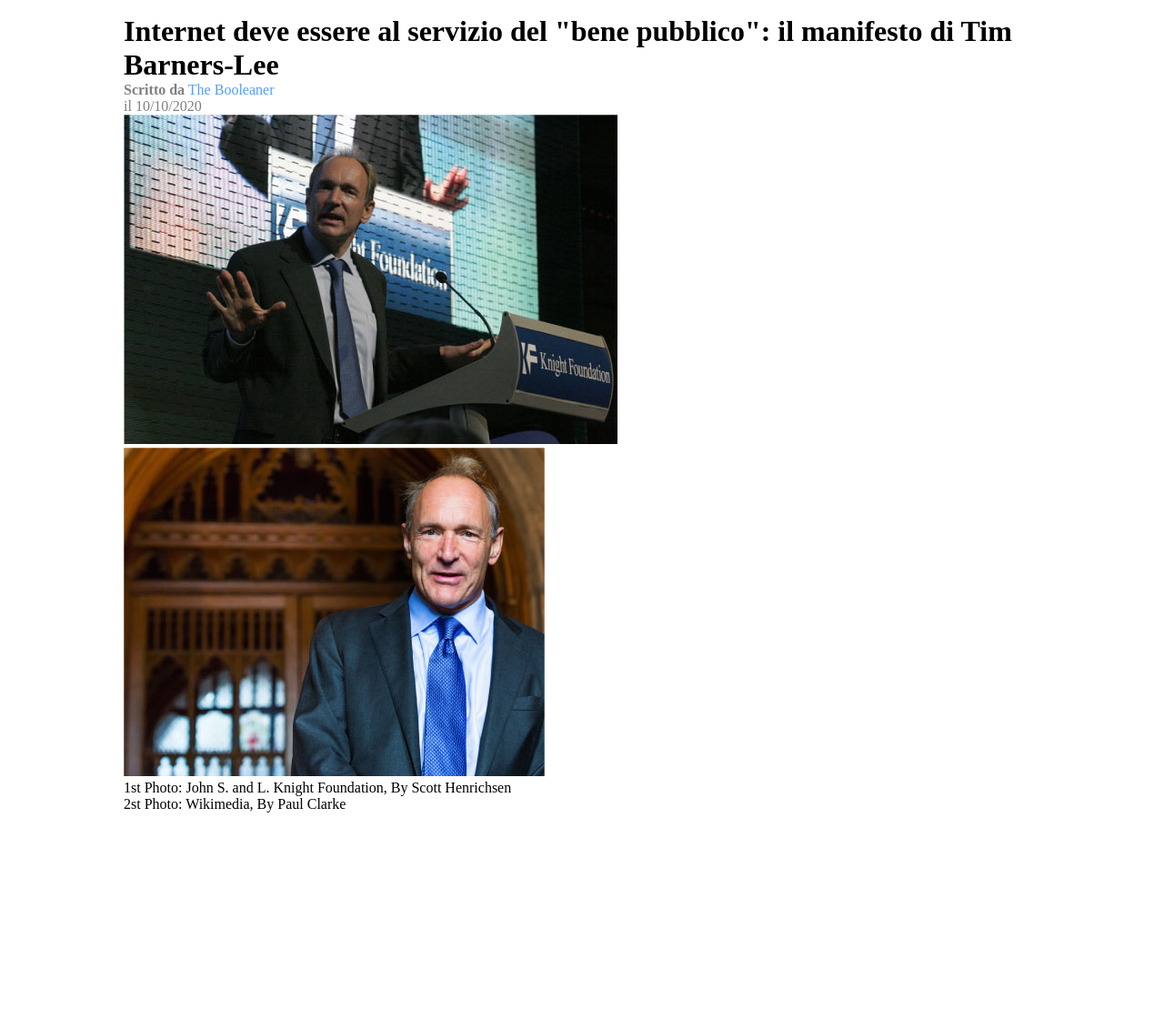
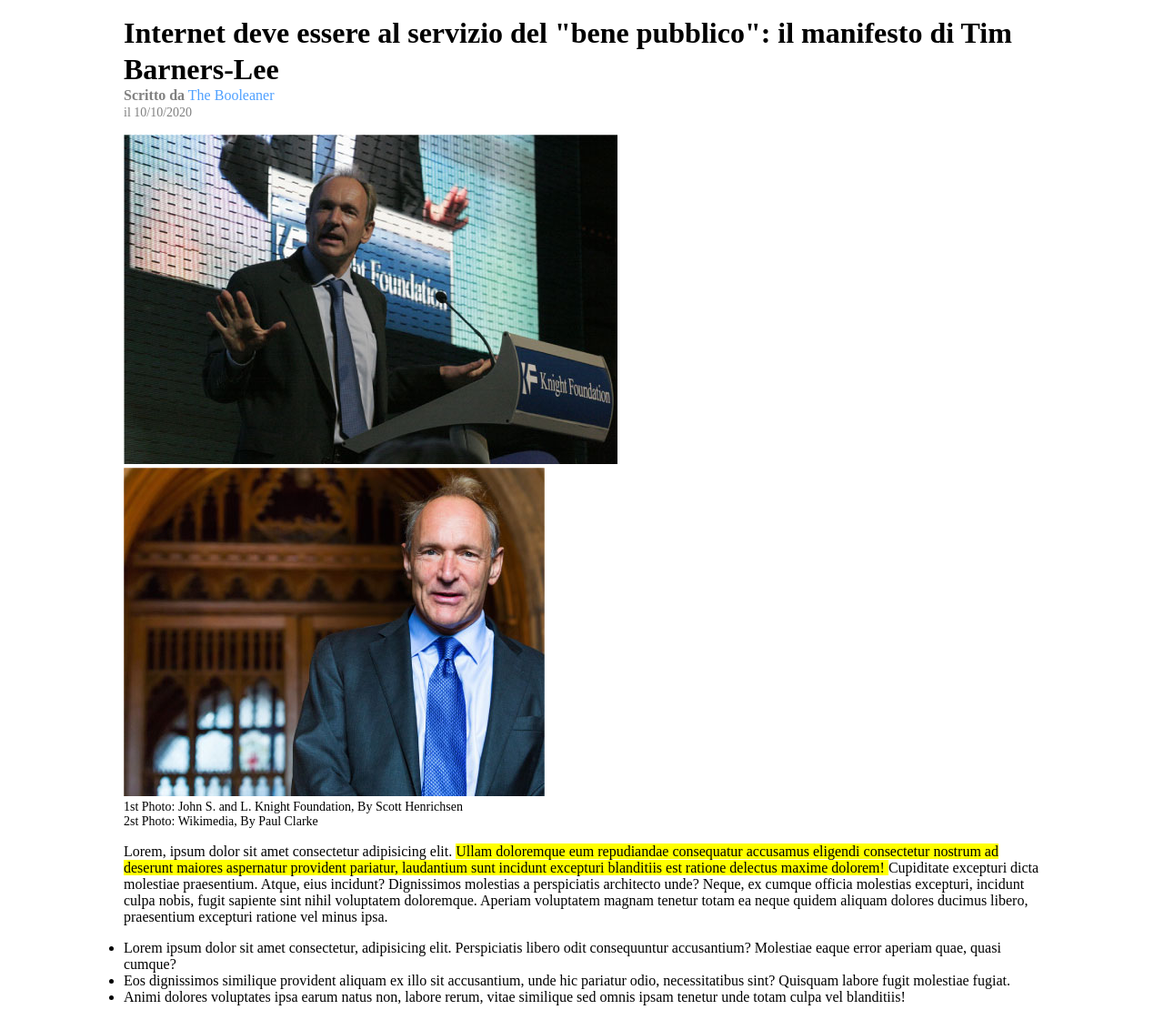
Before and after one commit to LuigiRagusa95/html-css-booleaner, a plain HTML site: page index.html in a window 1280 px wide. Shown: the part 82-1203 px from the top of the page at 91% size. Before the commit the page ends 991 px from the top, so only its background shows below. Drawn offline with Linux system fonts and the light colour scheme.

Commit message:
fix(article): optimization article component

```diff
--- a/css/main.css
+++ b/css/main.css
@@ -17,6 +17,11 @@ a {
     text-decoration: none;
 }
 
+h1 {
+    font-size: 32px;
+    line-height: 40px;
+}
+
 header {
     padding: 48px 8px 0;
 }
@@ -33,6 +38,10 @@ main {
 
 .blue {
     background-color: #b1e5f2;
+}
+
+.small-text {
+    font-size: 14px;
 }
 
 /* COMPONENT */
@@ -54,3 +63,11 @@ main {
 .credits {
     color: grey;
 }
+
+.gallery {
+    margin: 16px 0;
+}
+
+.paragraph {
+    margin: 16px 0;
+}
--- a/index.html
+++ b/index.html
@@ -22,19 +22,35 @@
                             <a href="#">The Booleaner</a>
                         </span>
                         <br />
-                        <span>il 10/10/2020</span>
+                        <span class="small-text">il 10/10/2020</span>
                     </div>
 
                     <div class="gallery">
                         <img src="./img/tim-1.jpg" alt="tim-1" />
                         <img src="./img/tim-2.jpg" alt="tim-2" />
                         <br />
-                        <div class="description">
+                        <div class="small-text">
                             <span>1st Photo: John S. and L. Knight Foundation, By Scott Henrichsen</span>
                             <br />
                             <span>2st Photo: Wikimedia, By Paul Clarke</span>
                         </div>
                     </div>
+
+                    <p class="paragraph">
+                        Lorem, ipsum dolor sit amet consectetur adipisicing elit.
+                        <span class="yellow">
+                            Ullam doloremque eum repudiandae consequatur accusamus eligendi consectetur nostrum ad deserunt maiores aspernatur provident pariatur, laudantium sunt incidunt excepturi blanditiis est ratione
+                            delectus maxime dolorem!
+                        </span>
+                        Cupiditate excepturi dicta molestiae praesentium. Atque, eius incidunt? Dignissimos molestias a perspiciatis architecto unde? Neque, ex cumque officia molestias excepturi, incidunt culpa nobis,
+                        fugit sapiente sint nihil voluptatem doloremque. Aperiam voluptatem magnam tenetur totam ea neque quidem aliquam dolores ducimus libero, praesentium excepturi ratione vel minus ipsa.
+                    </p>
+
+                    <ul>
+                        <li>Lorem ipsum dolor sit amet consectetur, adipisicing elit. Perspiciatis libero odit consequuntur accusantium? Molestiae eaque error aperiam quae, quasi cumque?</li>
+                        <li>Eos dignissimos similique provident aliquam ex illo sit accusantium, unde hic pariatur odio, necessitatibus sint? Quisquam labore fugit molestiae fugiat.</li>
+                        <li>Animi dolores voluptates ipsa earum natus non, labore rerum, vitae similique sed omnis ipsam tenetur unde totam culpa vel blanditiis!</li>
+                    </ul>
                 </div>
             </main>
 
```
